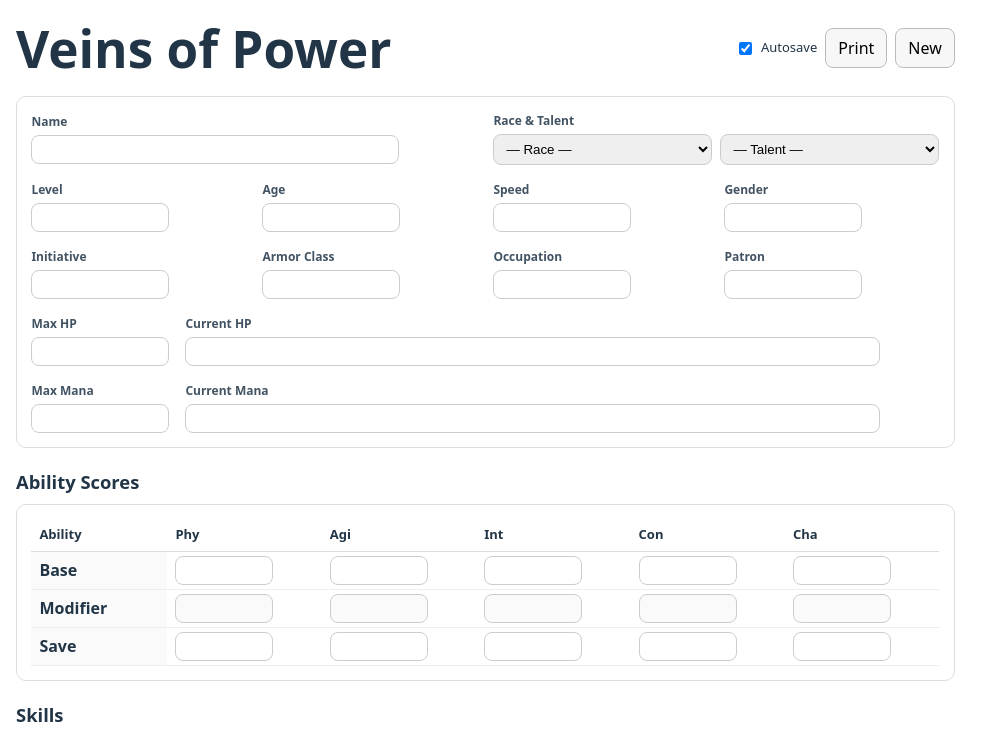
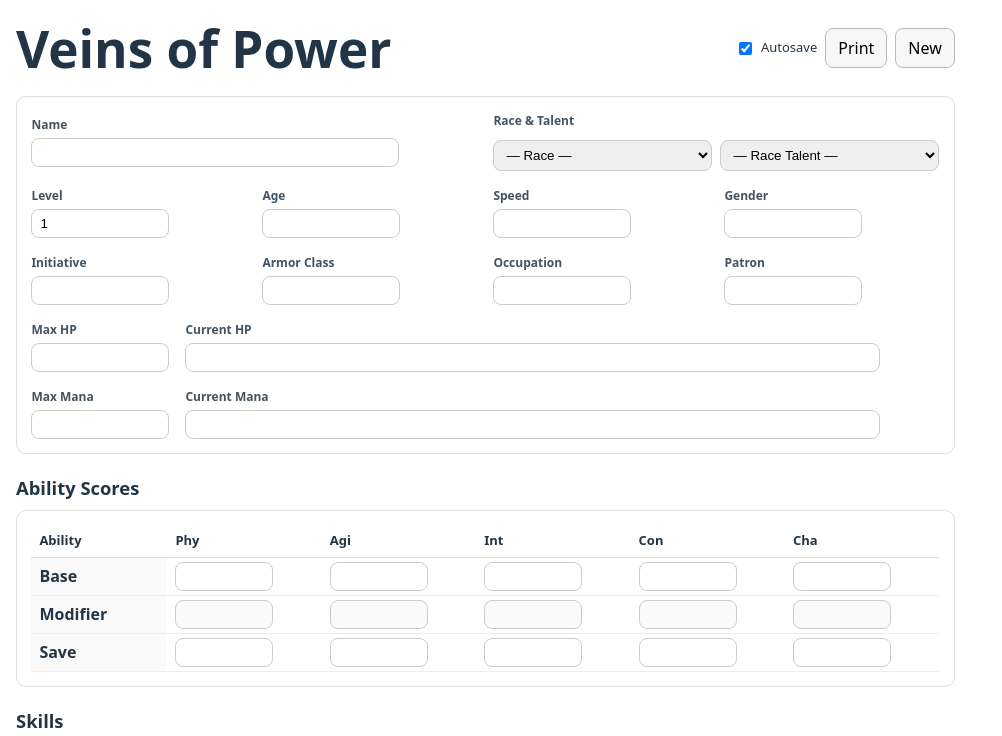
Before and after one commit to vegardmj/veins-of-power-app, a React (Vite) app: page / in a window 1280 px wide. Shown: the top 736 px of the page, without its empty margins (0-1002 px from the left). Built offline with nearby package versions, Linux system fonts and the light colour scheme.

Commit message:
info button

```diff
--- a/src/components/HeaderSection.tsx
+++ b/src/components/HeaderSection.tsx
@@ -2,7 +2,7 @@
 import React from "react";
 import type { Character } from "../types";
 import { TALENTS } from "../constants";
-import { Section, Row, Col, Label, Input, Select } from "./UI";
+import { Row, Col, Label, Input, Select } from "./UI";
 
 type Props = {
   ch: Character;
@@ -46,8 +46,37 @@ export function HeaderSection({
       </Col>
 
       <Col span={6}>
-        <Label>Race & Talent</Label>
-        <div style={{ display: "flex", gap: 8 }}>
+        {/* Label row with help icon on the right */}
+        <div
+          style={{
+            display: "flex",
+            alignItems: "center",
+            justifyContent: "space-between",
+          }}
+        >
+          <Label>Race &amp; Talent</Label>
+          {race && (
+            <button
+              title="Show race info"
+              aria-label="Show race info"
+              onClick={onOpenRaceInfo}
+              style={{
+                border: "none",
+                background: "transparent",
+                cursor: "pointer",
+                fontSize: 16,
+                lineHeight: 1,
+                padding: 2,
+                color: "#666",
+              }}
+            >
+              {/* simple help icon without extra deps */}ⓘ
+            </button>
+          )}
+        </div>
+
+        {/* Selects */}
+        <div style={{ display: "flex", gap: 8, marginTop: 6 }}>
           <Select
             value={race}
             onChange={(e) => handleRaceChange(e.target.value)}
@@ -64,29 +93,13 @@ export function HeaderSection({
             value={talent}
             onChange={(e) => handleTalentChange(e.target.value)}
           >
-            <option value="">— Talent —</option>
+            <option value="">— Race Talent —</option>
             {TALENTS.map((t) => (
               <option key={t} value={t}>
                 {t}
               </option>
             ))}
           </Select>
-
-          {race && (
-            <button
-              title="Show race info"
-              onClick={onOpenRaceInfo}
-              style={{
-                border: "1px solid #ddd",
-                background: "#fafafa",
-                borderRadius: 8,
-                padding: "6px 10px",
-                cursor: "pointer",
-              }}
-            >
-              Info
-            </button>
-          )}
         </div>
       </Col>
 
--- a/src/storage.ts
+++ b/src/storage.ts
@@ -14,7 +14,7 @@ export const emptyAbilities = (): Abilities => ({
 export const emptyCharacter = (): Character => ({
   name: "",
   raceTalent: "",
-  level: "",
+  level: 1,
   age: "",
   speed: "",
   gender: "",
```
